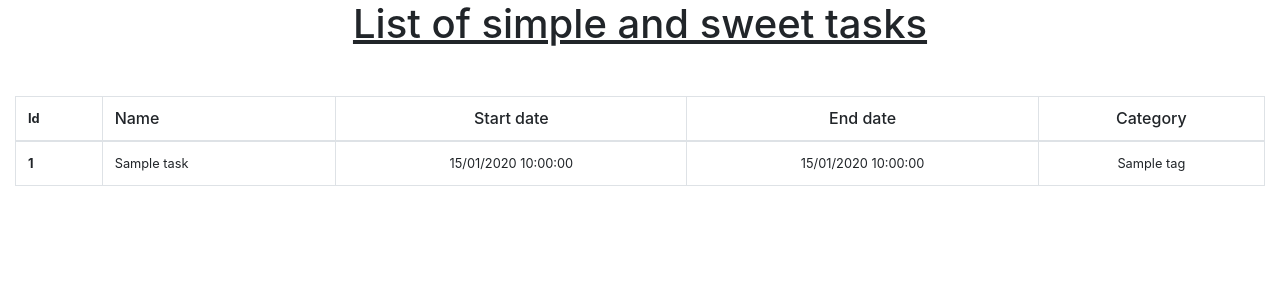
After one commit to BrayVincent/TodoAPP_Awesome, a Symfony app: template templates/pdf/task.html.twig in a window 1280 px wide. The commit adds this page. Shown: the top 300 px of the page. Run offline with Twig, Linux system fonts and the light colour scheme; the template is opened without the code that fills it: most values are stand-ins (such as "Sample title", 1, 10 or a date in 2020); some libraries are stand-ins or nearby versions.

Commit message:
Ajout fonction PDF V1

```diff
--- a/composer.json
+++ b/composer.json
@@ -5,6 +5,7 @@
         "php": "^7.2.5",
         "ext-ctype": "*",
         "ext-iconv": "*",
+        "dompdf/dompdf": "^0.8.5",
         "fzaninotto/faker": "^1.9",
         "sensio/framework-extra-bundle": "^5.5",
         "symfony/apache-pack": "^1.0",
--- a/templates/base.html.twig
+++ b/templates/base.html.twig
@@ -27,6 +27,10 @@
 							<li class="nav-item active">
 								<a class="nav-link" href="{{ path('calendar') }}">{{ 'general.navbar.calendar' | trans }}
 								</a>
+							</li>
+							{# Menu Export PDF #}
+							<li class="nav-item">
+								<a href="{{ path('tasks_pdf') }}" class="nav-link" target="_blank">{{ 'nav.pdf' | trans }}</a>
 							</li>
 						{% endif %}
 
--- /dev/null
+++ b/templates/pdf/task.html.twig
@@ -0,0 +1,66 @@
+<!DOCTYPE html>
+<html>
+	<head>
+		<meta charset="UTF-8">
+		<title>
+			{# Titre de l'onglet avec translate #}
+			{% block title %}
+				{{ 'titre.listing' | trans }}
+			{% endblock %}
+		</title>
+		<link
+		href="https://stackpath.bootstrapcdn.com/bootstrap/4.5.0/css/bootstrap.min.css" rel="stylesheet" integrity="sha384-9aIt2nRpC12Uk9gS9baDl411NQApFmC26EwAOH8WgZl5MYYxFfc+NcPb1dKGj7Sk" crossorigin="anonymous">
+		{# Si la langue sélectionnée est le japonais - appliquer une police particulière #}
+		{% if app.request.locale == 'jp' %}
+			<style>
+				@font-face {
+					font-family: 'jap';
+					font-style: normal;
+					font-weight: 500;
+					src: url('https://mplus-fonts.osdn.jp/webfonts/general-j/mplus-2-regular-sub.ttf') format('truetype');
+				}
+				body {
+					font-family: 'jap', sans-serif !important;
+				}
+			</style>
+		{% endif %}
+	</head>
+	{% block body %}
+		{# Titre du PDF avec translate #}
+		<h1 class="text-center">
+			<u>{{ 'titre.listing' | trans }}</u>
+		</h1>
+		<div class="container-fluid mt-5 small">
+			<div class="row">
+				<div class="col">
+					<table class="table table-bordered" id="tasksTable">
+						<thead>
+							{# Colonnes du tableau de listing avec translate #}
+							<tr>
+								<th>{{ 'listing.thead.id' | trans }}</th>
+								<th class="h6">{{ 'listing.thead.nom' | trans }}</th>
+								<th class="text-center h6">{{ 'listing.thead.datedebut' | trans }}</th>
+								<th class="text-center h6">{{ 'listing.thead.datefin' | trans }}</th>
+								<th class="text-center h6">{{ 'listing.thead.catego' | trans }}</th>
+							</tr>
+						</thead>
+						<tbody>
+							{# Contenu des colonnes (boucle sur les tâches)#}
+							{% if tasks is defined %}
+								{% for task in tasks %}
+									<tr>
+										<th scope="row">{{ task.id }}</th>
+										<td>{{ task.name }}</td>
+										<td class="text-center">{{ task.startAt | date('d/m/Y H:i:s') }}</td>
+										<td class="text-center">{{ task.dueAt | date('d/m/Y H:i:s') }}</td>
+										<td class="text-center">{{ task.tag.name }}</td>
+									</tr>
+								{% endfor %}
+							{% endif %}
+						</tbody>
+					</table>
+				</div>
+			</div>
+		</div>
+	{% endblock %}
+</html>
--- a/translations/messages.en.yaml
+++ b/translations/messages.en.yaml
@@ -7,6 +7,7 @@ connexion:
 nav:
   accueil: "Home"
   titre: "DO IT NOW"
+  pdf: "PDF Export"
 
 listing:
   ajout: Add
--- a/translations/messages.fr.yaml
+++ b/translations/messages.fr.yaml
@@ -7,6 +7,7 @@ connexion:
 nav:
   accueil: Accueil
   titre: Faites le maintenant
+  pdf: "Export PDF"
 
 listing:
   ajout: Ajouter
--- a/translations/messages.jp.yaml
+++ b/translations/messages.jp.yaml
@@ -7,6 +7,7 @@ connexion:
 nav:
   accueil: "ホーム"
   titre: "今すぐやれ！"
+  pdf: "PDFをエクスポート"
 
 listing:
   ajout: "加える"
```
Also changed, not shown: src/Controller/TaskController.php (+32 -0 lines), 2 other files.
